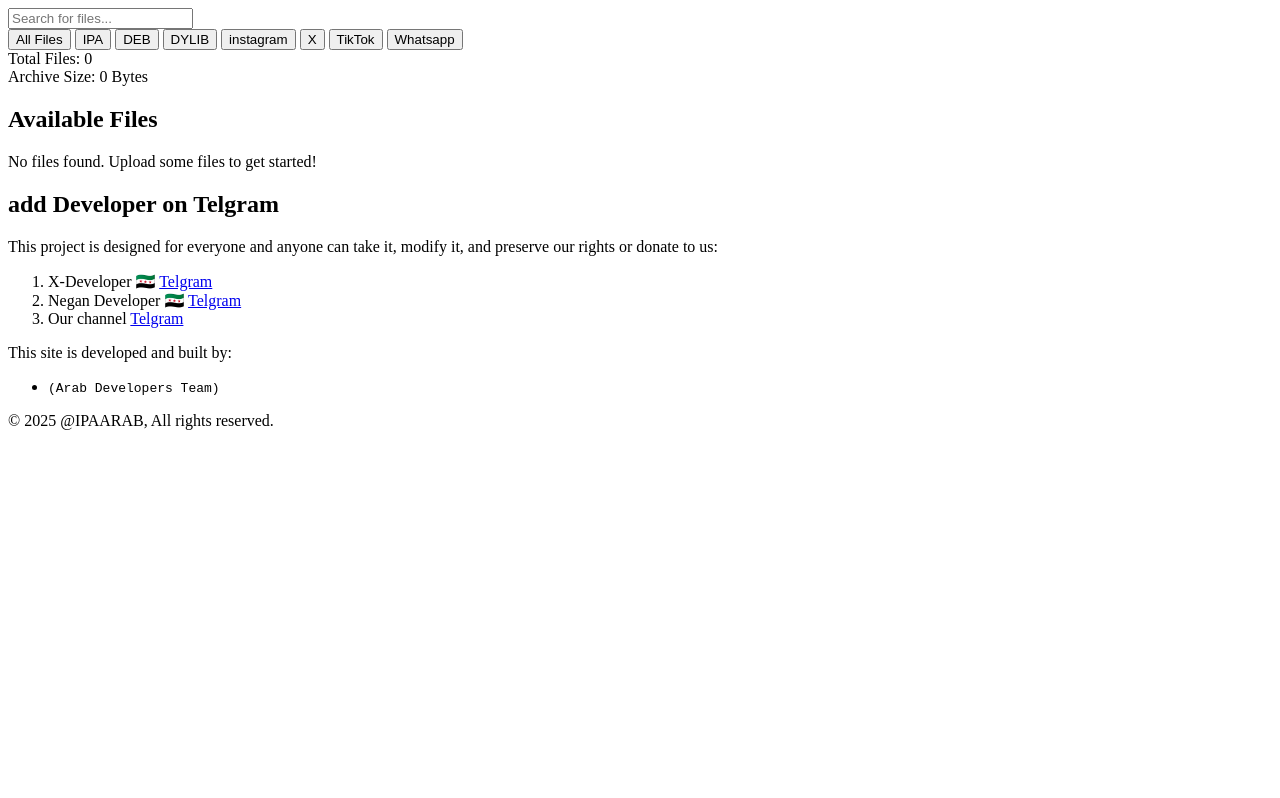
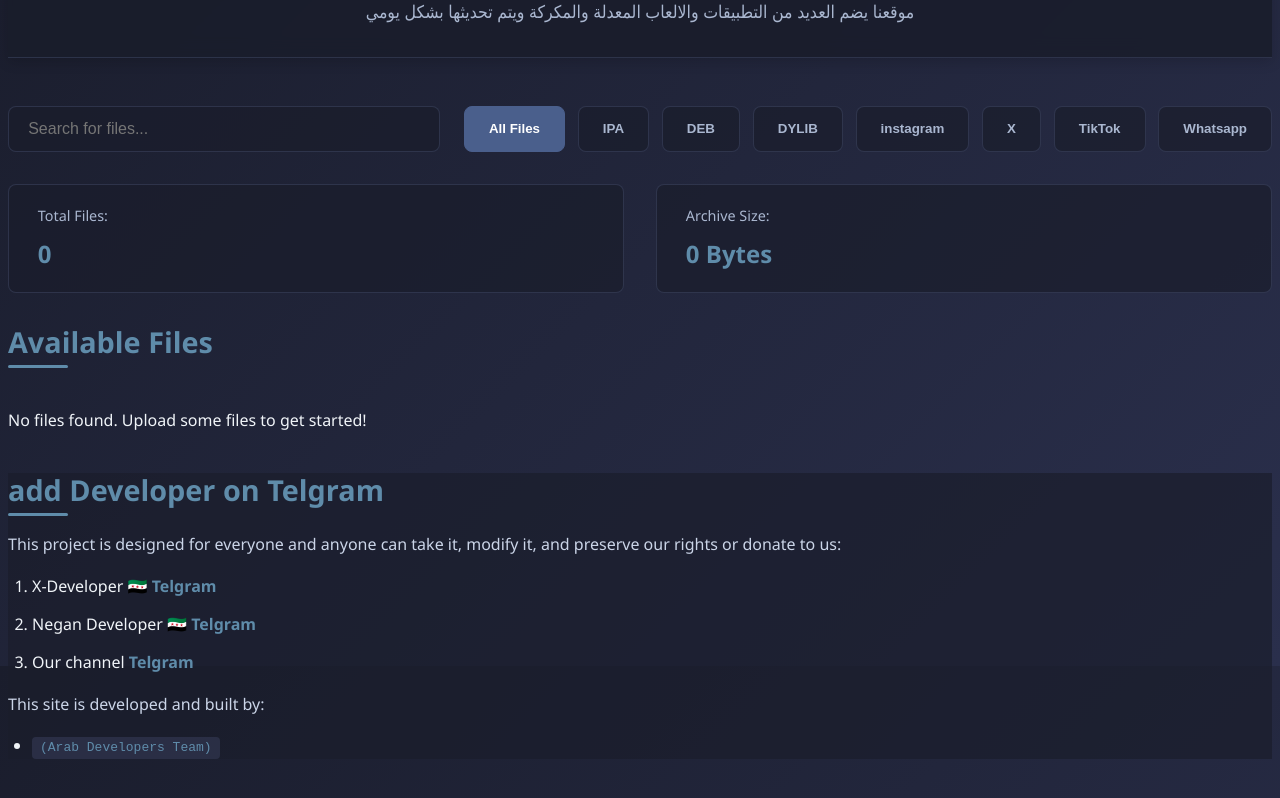
Before and after one commit to v505k/arab, a plain HTML site: page index.html in a window 1280 px wide. Shown: the part 134-932 px from the top of the page. Before the commit the page ends 800 px from the top, so only its background shows below. Drawn offline with Linux system fonts and the light colour scheme; no server answers.

Commit message:
Update index.html

```diff
--- a/index.html
+++ b/index.html
@@ -4,7 +4,7 @@
     <meta name="viewport" content="width=device-width, initial-scale=1.0">
     <title>عرب كلاود</title>
     <link rel="icon" href="icon/Arab1.png" type="image/x-icon">
-       <link href="styles.css"> rel="stylesheet">
+       <link rel="stylesheet" href="styles.css">
 </head>
 <body>
     <header>
```
